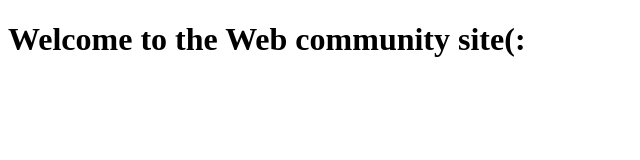
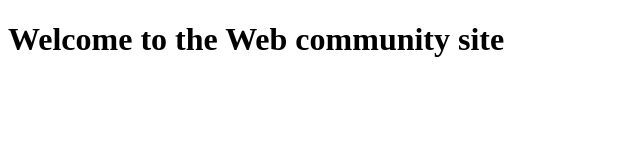
Before and after one commit to cse23-080/Hello-World, a plain HTML site: page activity1.html in a window 1280 px wide. Shown: the full height of the page, 0-640 px from the left. Drawn offline with Linux system fonts and the light colour scheme.

Commit message:
Update activity1.html

```diff
--- a/activity1.html
+++ b/activity1.html
@@ -4,7 +4,7 @@
     <title>Web Activity1</title>
   </head>
   <body>
-    <h1>Welcome to the Web community site(:</h1>
+    <h1>Welcome to the Web community site</h1>
 
 
 
```
